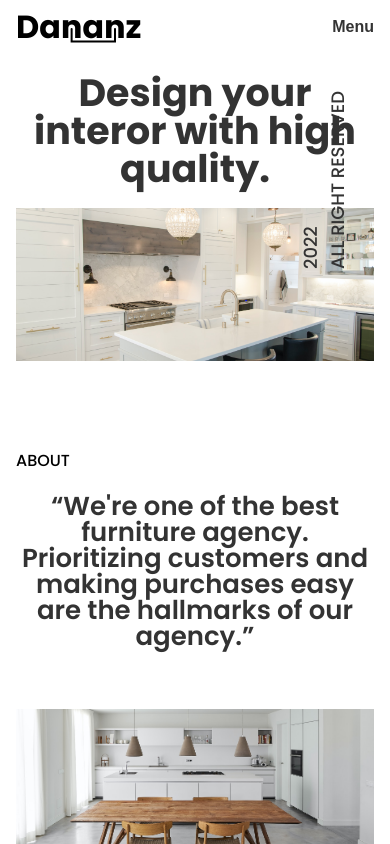
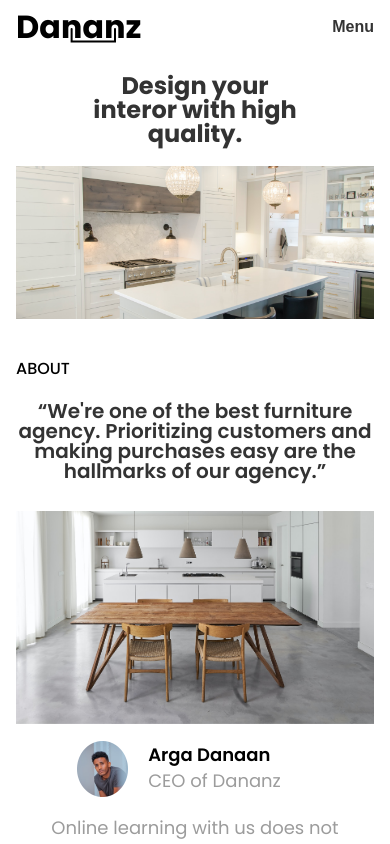
Before and after one commit to Kizya007/dananz, a Vue app: page / in a window 390 px wide. Shown: the top 844 px of the page. Built offline with nearby package versions, Linux system fonts and the light colour scheme.

Commit message:
refactor

```diff
--- a/src/assets/Material.scss
+++ b/src/assets/Material.scss
@@ -19,6 +19,8 @@
     flex-direction: column;
     align-items: center;
     justify-content: center;
+
+    margin-bottom: 40px;
   }
 
   @include responsive(phone) {
--- a/src/assets/about.scss
+++ b/src/assets/about.scss
@@ -60,6 +60,12 @@
         line-height: 100%;
 
         text-align: center;
+      }
+
+      @include responsive(phone) {
+        font-size: 20px;
+
+        margin-bottom: 30px;
       }
     }
   }
--- a/src/assets/banner.scss
+++ b/src/assets/banner.scss
@@ -3,8 +3,7 @@
   display: flex;
   flex-direction: column;
 
-  width: 1200px;
-  max-width: 100%;
+  max-width: 1200px;
   margin: 0 auto;
 
   position: relative;
@@ -19,9 +18,13 @@
 
     margin-bottom: 80px;
 
+    @include responsive(tablet) {
+      margin-bottom: 30px;
+    }
+
     img {
       width: 100%;
-      height: 513px;
+      max-height: 513px;
     }
   }
 
@@ -39,6 +42,10 @@
 
     right: -6%;
     top: 21%;
+
+    @include responsive(tablet) {
+      display: none;
+    }
   }
 
   &-title {
@@ -52,10 +59,16 @@
     font-weight: 700;
     line-height: 140%;
 
+    @include responsive(desktop) {
+      font-size: 50px;
+    }
+
     @include responsive(tablet) {
       text-align: center;
 
       margin-bottom: 20px;
+
+      font-size: 30px;
     }
 
     @include responsive(phone) {
@@ -71,12 +84,15 @@
     top: 15%;
     height: 2px;
     background: #000;
-  }
-  &-title::after {
+
     left: 43%;
     right: -1000%;
 
     width: 683px;
+
+    @include responsive(desktop) {
+      display: none;
+    }
   }
   &-info {
     display: flex;
@@ -92,6 +108,10 @@
 
     @include responsive(tablet) {
       top: 33%;
+    }
+
+    @include responsive(phone) {
+      display: none;
     }
 
     &__number {
@@ -142,70 +162,3 @@
     }
   }
 }
-
-@media screen and (max-width: 1230px) {
-  .banner {
-    &-title {
-      font-size: 60px;
-    }
-
-    &-title::after {
-      display: none;
-    }
-    &-img {
-      img {
-        height: auto;
-      }
-    }
-  }
-}
-
-@media screen and (max-width: 1024px) {
-  .banner {
-    &-title {
-      font-size: 50px;
-    }
-    &-info {
-      &__number {
-        font-size: 30px;
-        line-height: 100%;
-      }
-      &__number:nth-child(1) {
-        padding-top: 20px;
-      }
-      &__text {
-        padding: 0 27px;
-      }
-      &__text:nth-child(3) {
-        padding-bottom: 24px;
-        margin-bottom: 0px;
-      }
-    }
-    &-data {
-    }
-  }
-}
-
-@media screen and (max-width: 768px) {
-  .banner {
-    display: flex;
-    align-items: center;
-    &-title {
-      font-size: 38px;
-      line-height: 100%;
-    }
-    &-img {
-    }
-    &-info {
-      display: none;
-      position: initial;
-      &__number {
-      }
-      &__text {
-      }
-    }
-    &-data {
-      display: none;
-    }
-  }
-}
--- a/src/assets/service.scss
+++ b/src/assets/service.scss
@@ -18,6 +18,10 @@
     justify-content: center;
 
     padding: 0 16px;
+  }
+
+  @include responsive(tablet) {
+    margin-top: 40px;
   }
 
   @include responsive(phone) {
```
